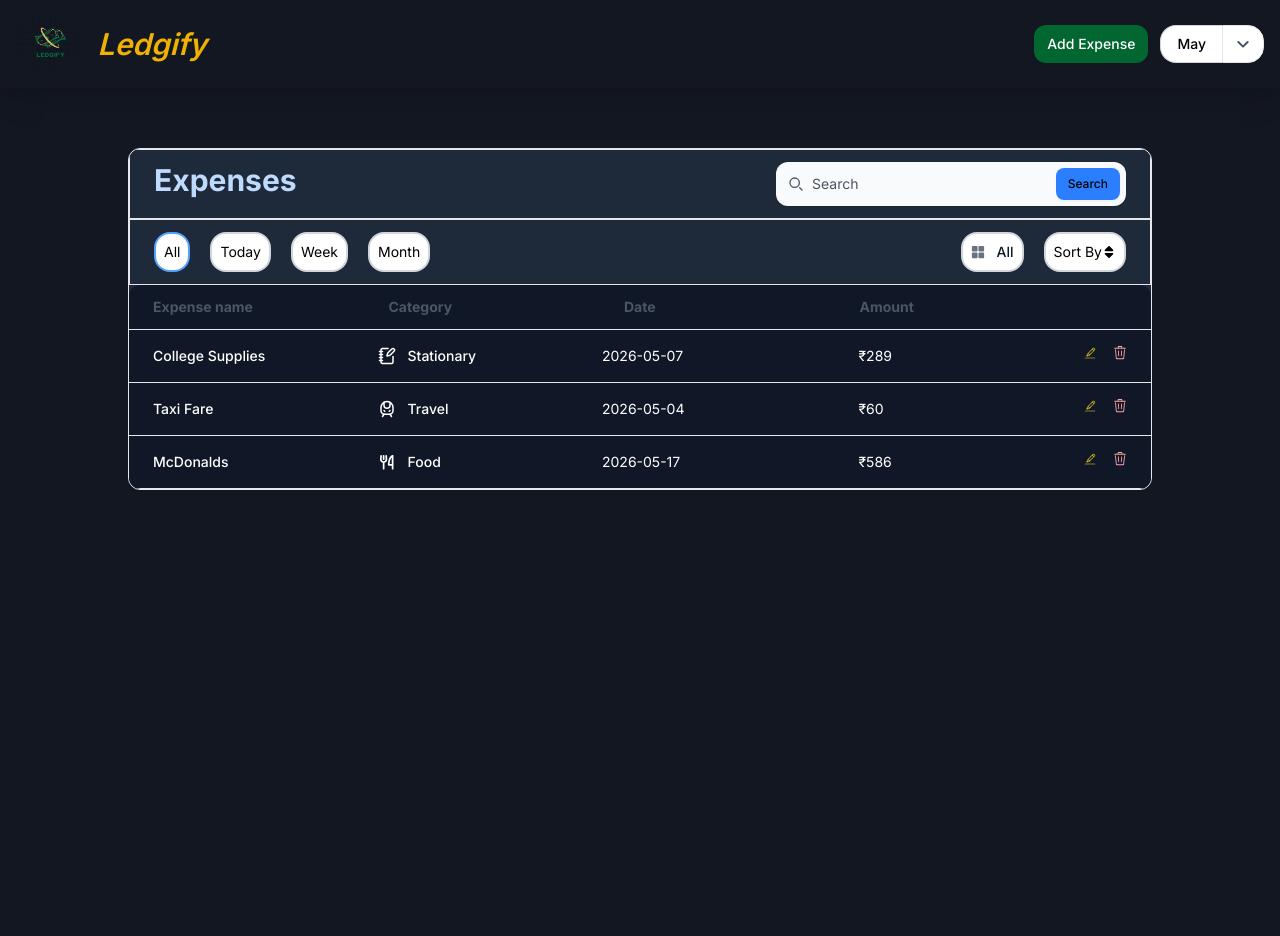
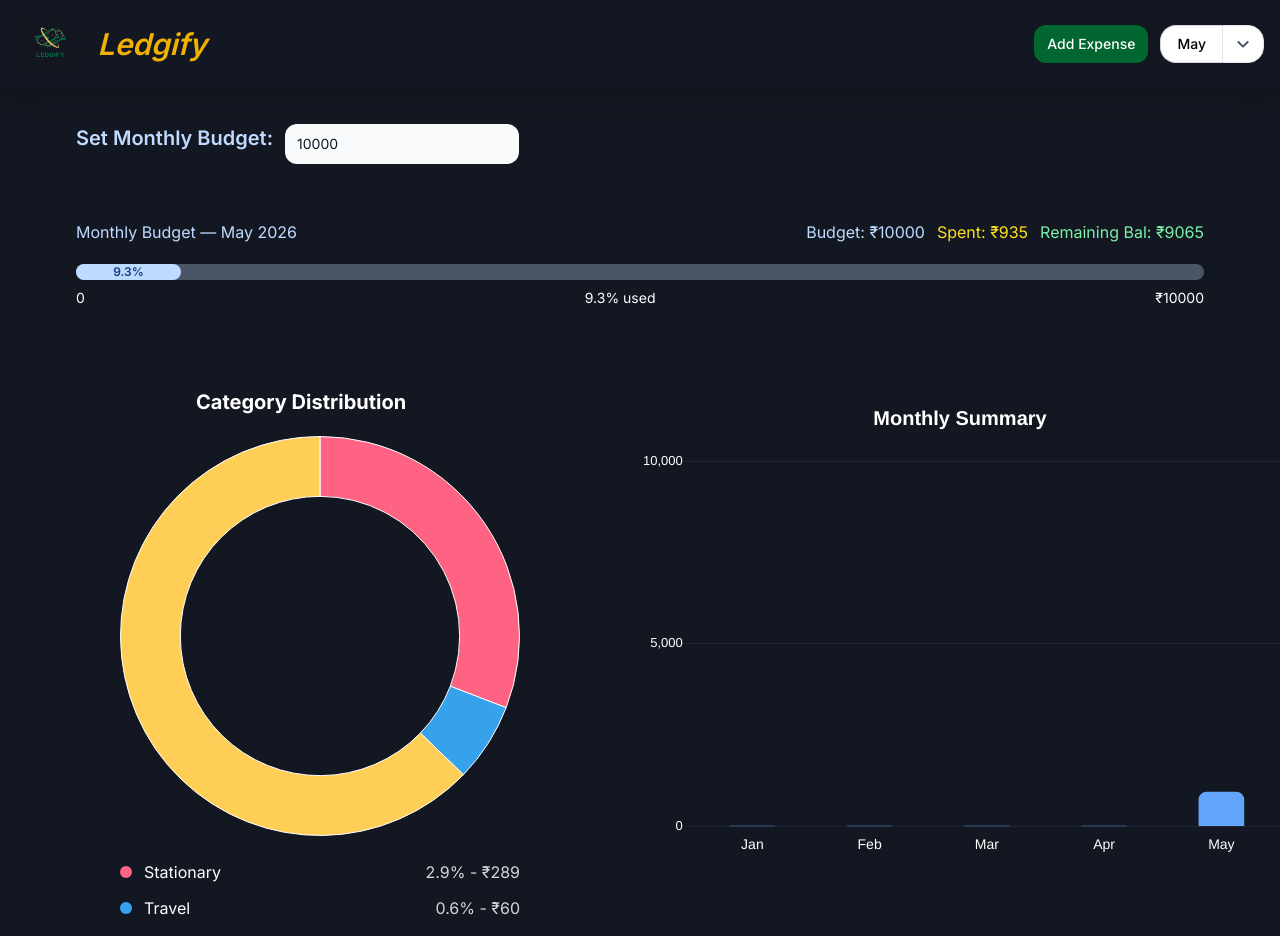
Before and after one commit to anaghavichare29/Ledgify, a React (Vite) app: page / in a window 1280 px wide. Shown: the top 936 px of the page. Before the commit the page ends 800 px from the top, so only its background shows below. Built offline with nearby package versions, Linux system fonts and the light colour scheme.

Commit message:
feat:category wise distribution of expenses and monthly summary of expenses

```diff
--- a/package.json
+++ b/package.json
@@ -11,8 +11,10 @@
   },
   "dependencies": {
     "@tailwindcss/vite": "^4.2.4",
+    "chart.js": "^4.5.1",
     "flowbite": "^4.0.1",
     "react": "^19.2.5",
+    "react-chartjs-2": "^5.3.1",
     "react-dom": "^19.2.5",
     "react-icons": "^5.6.0",
     "tailwindcss": "^4.2.4",
--- a/src/App.jsx
+++ b/src/App.jsx
@@ -11,6 +11,9 @@ import { BiSolidCameraMovie } from "react-icons/bi";
 import { IoGrid } from "react-icons/io5";
 import { useEffect, useState } from "react";
 import { v4 as uuidv4 } from "uuid";
+import Budget from "./components/Budget";
+import CategoryDistribution from "./components/CategoryDistribution";
+import MonthlySummary from "./components/MonthlySummary";
 
 function App() {
   const STORAGE_KEY = "expense-list";
@@ -70,6 +73,7 @@ function App() {
   const [formDropdownOpen, setFormDropdownOpen] = useState(false);
   const [filterCategory, setFilterCategory] = useState("All");
   const [filterDropdownOpen, setFilterDropdownOpen] = useState(false);
+  const [budget, setBudget] = useState(10000);
 
   useEffect(() => {
     try {
@@ -123,6 +127,15 @@ function App() {
           handleEditExpense={handelEditExpense}
           editExpense={editExpense}
         />
+        <Budget expenses={expenses} budget={budget} setBudget={setBudget} />
+        <div className="flex w-full">
+          <div className="w-1/2 flex flex-col items-center justify-center">
+            <CategoryDistribution expenses={expenses} budget={budget} />
+          </div>
+          <div className="w-1/2 flex flex-col items-center justify-center">
+            <MonthlySummary expenses={expenses} budget={budget}/>
+          </div>
+        </div>
         <ExpenseList
           expenses={expenses}
           setExpenses={setExpenses}
--- a/src/components/Budget.jsx
+++ b/src/components/Budget.jsx
@@ -0,0 +1,75 @@
+function Budget({ expenses, budget, setBudget }) {
+  const d = new Date();
+  const monthNames = [
+    "January",
+    "February",
+    "March",
+    "April",
+    "May",
+    "June",
+    "July",
+    "August",
+    "September",
+    "October",
+    "November",
+    "December",
+  ];
+  const month = monthNames[d.getMonth()];
+  const handleChange = (e) => {
+    setBudget(Number(e.target.value));
+  };
+  let totalSpent = 0;
+  expenses.forEach((expense) => {
+    totalSpent += Number(expense.amount);
+  });
+  const remainingBal = budget - totalSpent;
+  const spentPercentage =
+    budget > 0 ? ((totalSpent / budget) * 100).toFixed(1) : 0;
+  return (
+    <div className="px-19 pt-9">
+      <div className="flex mb-9">
+        <div className="text-blue-200 font-semibold text-xl">
+          Set Monthly Budget:
+        </div>
+        <div className="px-3">
+          <input
+            value={budget}
+            onChange={handleChange}
+            type="number"
+            id="number-input"
+            aria-describedby="helper-text-explanation"
+            className="px-3 py-2.5 bg-neutral-secondary-medium text-heading text-sm rounded-base shadow-xs placeholder:text-body"
+            placeholder="10000"
+            required
+          />
+        </div>
+      </div>
+      <div className="flex justify-between pt-5">
+        <div className="text-blue-200">
+          Monthly Budget — {month} {d.getFullYear()}
+        </div>
+        <div className="flex gap-3">
+          <div className="text-blue-200">Budget: ₹{budget}</div>
+          <div className="text-yellow-300">Spent: ₹{totalSpent}</div>
+          <div className="text-green-300">Remaining Bal: ₹{remainingBal}</div>
+        </div>
+      </div>
+      <div className="w-full bg-gray-600 rounded-full mt-5">
+        <div
+          className="bg-blue-200 text-xs font-medium text-blue-900 text-center p-0.5 leading-none rounded-full h-4 flex items-center justify-center font-semibold   "
+          style={{ width: `${spentPercentage}%` }}
+        >
+          {" "}
+          {spentPercentage}%
+        </div>
+      </div>
+      <div className="flex text-white justify-between text-sm mt-2">
+        <div>0</div>
+        <div>{spentPercentage}% used</div>
+        <div>₹{budget}</div>
+      </div>
+    </div>
+  );
+}
+
+export default Budget;
--- a/src/components/CategoryDistribution.jsx
+++ b/src/components/CategoryDistribution.jsx
@@ -0,0 +1,95 @@
+import { Doughnut } from "react-chartjs-2";
+import { Chart as ChartJS, ArcElement, Tooltip, Legend } from "chart.js";
+
+// Register required Chart.js elements
+ChartJS.register(ArcElement, Tooltip, Legend);
+function CategoryDistribution({ expenses, budget }) {
+  const categoryTotals = {};
+  expenses.forEach((expense) => {
+    const category =
+      typeof expense.category === "string"
+        ? expense.category
+        : expense.category.label;
+    if (categoryTotals[category])
+      categoryTotals[category] += Number(expense.amount);
+    else categoryTotals[category] = Number(expense.amount);
+  });
+
+  const categoryData = Object.entries(categoryTotals).map(
+    ([category, amount], index) => ({
+      category,
+      amount,
+      percentage: ((amount / budget) * 100).toFixed(1),
+      color: [
+        "#FF6384",
+        "#36A2EB",
+        "#FFCE56",
+        "#967BB6",
+        "#90EE90",
+        "#FFB6C1",
+        "#808080",
+        "#B53389",
+      ][index],
+    }),
+  );
+  const data = {
+    labels: Object.keys(categoryTotals),
+    datasets: [
+      {
+        label: "Expenses",
+        data: Object.values(categoryTotals).map((amount) =>
+          ((amount / budget) * 100).toFixed(1),
+        ),
+        backgroundColor: categoryData.map((item) => item.color),
+        hoverBackgroundColor: categoryData.map((item) => item.color),
+        borderWidth: 1,
+      },
+    ],
+  };
+
+  const options = {
+    cutout: "70%", // Controls the size of the hole (defaults to 50%)
+    responsive: true,
+    plugins: {
+      legend: {
+        display: false,
+      },
+      tooltip: {
+        callbacks: {
+          label: function (context) {
+            return `${context.label}: ${context.raw}%`;
+          },
+        },
+      },
+    },
+  };
+  return (
+    <div style={{ width: "400px"}} className="mt-20 justify-center">
+      <h2 className="px-19 mb-5 text-white font-bold text-xl">Category Distribution</h2>
+      <Doughnut data={data} options={options} className="justify-center" />
+      <div className="mt-6 space-y-3">
+        {categoryData.map((item) => (
+          <div
+            key={item.category}
+            className="flex items-center justify-between text-white"
+          >
+            <div className="flex items-center gap-3">
+              <div
+                className="w-3 h-3 rounded-full"
+                style={{ backgroundColor: item.color }}
+              />
+
+              <span>{item.category}</span>
+            </div>
+
+            <div className="text-gray-300">
+              {item.percentage}% - ₹{item.amount}
+            </div>
+          </div>
+        ))}
+      </div>
+    </div>
+  );
+}
+
+export default CategoryDistribution;
--- a/src/components/ExpenseList.jsx
+++ b/src/components/ExpenseList.jsx
@@ -1,14 +1,12 @@
-import { useEffect, useState } from "react";
+import {useState } from "react";
 import { CiEdit } from "react-icons/ci";
 import { FaSort } from "react-icons/fa6";
-import { GiConsoleController } from "react-icons/gi";
 import { GoTrash } from "react-icons/go";
 import { IoIosArrowRoundDown, IoIosArrowRoundUp } from "react-icons/io";
 import { IoGrid } from "react-icons/io5";
 
 function ExpenseList({
   expenses,
-  setExpenses,
   filterDropdownOpen,
   setFilterDropdownOpen,
   filterCategory,
--- a/src/components/MonthlySummary.jsx
+++ b/src/components/MonthlySummary.jsx
@@ -0,0 +1,173 @@
+import React from "react";
+import { Bar } from "react-chartjs-2";
+import {
+  Chart as ChartJS,
+  CategoryScale,
+  LinearScale,
+  BarElement,
+  Title,
+  Tooltip,
+  Legend,
+} from "chart.js";
+
+ChartJS.register(
+  CategoryScale,
+  LinearScale,
+  BarElement,
+  Title,
+  Tooltip,
+  Legend,
+);
+
+function MonthlySummary({ expenses, budget }) {
+  // LAST 5 MONTHS
+  const currentDate = new Date();
+
+  const last5Months = [];
+
+  for (let i = 4; i >= 0; i--) {
+    const date = new Date(
+      currentDate.getFullYear(),
+      currentDate.getMonth() - i,
+      1,
+    );
+
+    last5Months.push(
+      date.toLocaleString("default", {
+        month: "short",
+      }),
+    );
+  }
+
+  // MONTHLY TOTALS
+  const monthlyTotals = {};
+
+  last5Months.forEach((month) => {
+    monthlyTotals[month] = 0;
+  });
+
+  // CALCULATE TOTAL SPENT PER MONTH
+  expenses.forEach((expense) => {
+    const expenseDate = new Date(expense.date);
+
+    const expenseMonth = expenseDate.toLocaleString(
+      "default",
+      {
+        month: "short",
+      },
+    );
+
+    if (monthlyTotals.hasOwnProperty(expenseMonth)) {
+      monthlyTotals[expenseMonth] += Number(
+        expense.amount,
+      );
+    }
+  });
+
+  // CHART DATA
+  const data = {
+    labels: Object.keys(monthlyTotals),
+
+    datasets: [
+      {
+        label: "Monthly Spending",
+
+        data: Object.values(monthlyTotals),
+
+        backgroundColor: [
+          "#60A5FA",
+          "#60A5FA",
+          "#60A5FA",
+          "#60A5FA",
+          "#60A5FA",
+        ],
+
+        borderRadius: 8,
+
+        barThickness: 45,
+      },
+    ],
+  };
+
+  // CHART OPTIONS
+  const options = {
+    responsive: true,
+
+    maintainAspectRatio: false,
+
+    plugins: {
+      legend: {
+        display: false,
+      },
+
+      title: {
+        display: true,
+        text: "Monthly Summary",
+
+        color: "white",
+
+        font: {
+          size: 20,
+          weight: "bold",
+        },
+
+        padding: {
+          bottom: 30,
+        },
+      },
+
+      tooltip: {
+        callbacks: {
+          label: function (context) {
+            return `₹${context.raw}`;
+          },
+        },
+      },
+    },
+
+    scales: {
+      x: {
+        ticks: {
+          color: "white",
+
+          font: {
+            size: 14,
+          },
+        },
+
+        grid: {
+          display: false,
+        },
+      },
+
+      y: {
+        beginAtZero: true,
+
+        max:
+          Math.ceil(budget / 5000) * 5000,
+
+        ticks: {
+          stepSize: 5000,
+
+          color: "white",
+
+          font: {
+            size: 13,
+          },
+        },
+
+        grid: {
+          color: "#1F2937",
+        },
+      },
+    },
+  };
+
+  return (
+    <div className="w-full max-w-2xl h-[450px]">
+      <Bar data={data} options={options} />
+    </div>
+  );
+}
+
+export default MonthlySummary;
```
Also changed, not shown: 1 other file (tests, documents, lock files or other folders).
